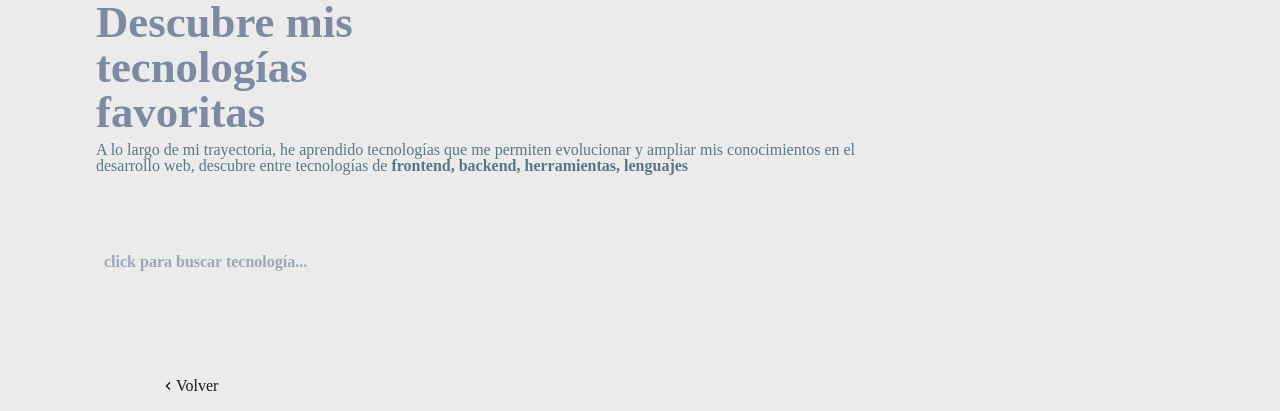
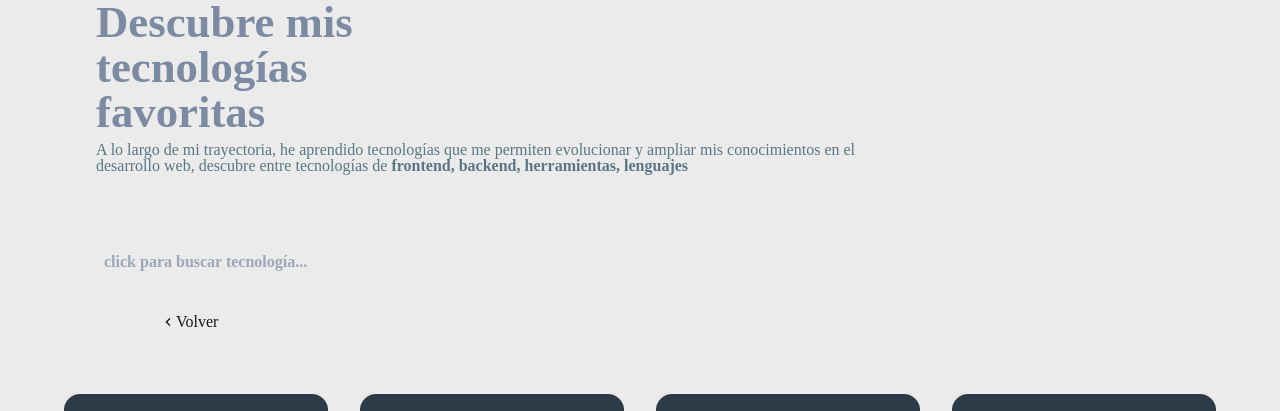
Before and after one commit to omaryesithvilladiegoc/personal-site-portfolio, a Next.js app: page /tecnologies in a window 1280 px wide. Shown: the top 411 px of the page. Built offline with nearby package versions, Linux system fonts and the light colour scheme.

Commit message:
fix input content

```diff
--- a/src/components/compound/Technologies/styles/index.module.css
+++ b/src/components/compound/Technologies/styles/index.module.css
@@ -102,6 +102,10 @@
     font-size: 1rem;
     width: 70%;
 }
+.contentInput {
+    margin-top: 4rem;
+    width: 60%;
+}
 
 .inputTecnology {
     color: #3b424d5b;
@@ -112,8 +116,6 @@
     border-radius: 12px;
     font-size: 1.5rem;
     transition: border-color 0.3s, transform 0.2s;
-    margin-top: 4rem;
-    margin-bottom: 4rem;
 }
 
 
```
